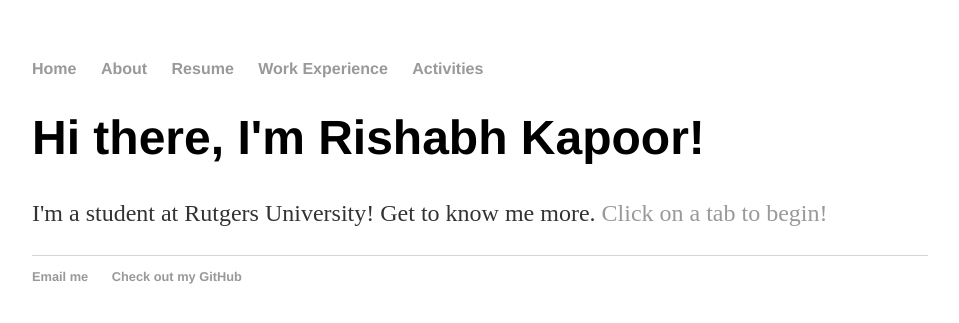
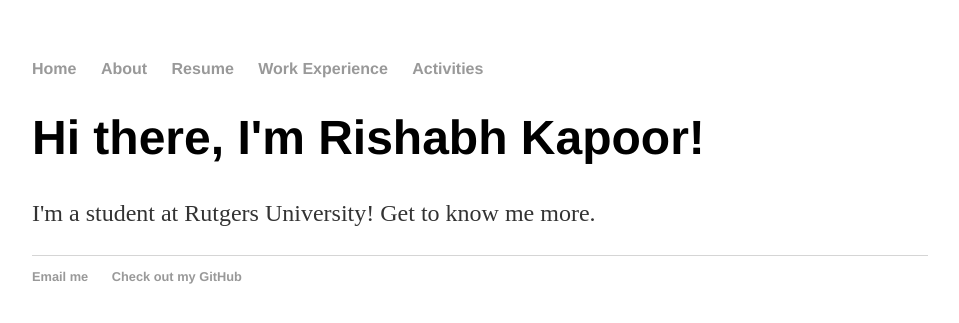
Before and after one commit to rishabhkapoor17/rishabhkapoor17.github.io, a Jekyll site: the page built from index.html, in a window 1280 px wide. Shown: the top 323 px of the page, without its empty margins (160-1119 px from the left). Built offline with Jekyll 4.4.1, drawn with Linux system fonts in a browser that asks for light colours.

Commit message:
Update index.html

```diff
--- a/index.html
+++ b/index.html
@@ -4,5 +4,5 @@ title: Rishabh Kapoor, website
 ---
 <div class="blurb">
 	<h1>Hi there, I'm Rishabh Kapoor!</h1>
-	<p>I'm a student at Rutgers University! Get to know me more. <a href="/about">Click on a tab to begin!</a></p>
+	<p>I'm a student at Rutgers University! Get to know me more. </a></p>
 </div><!-- /.blurb -->
```
